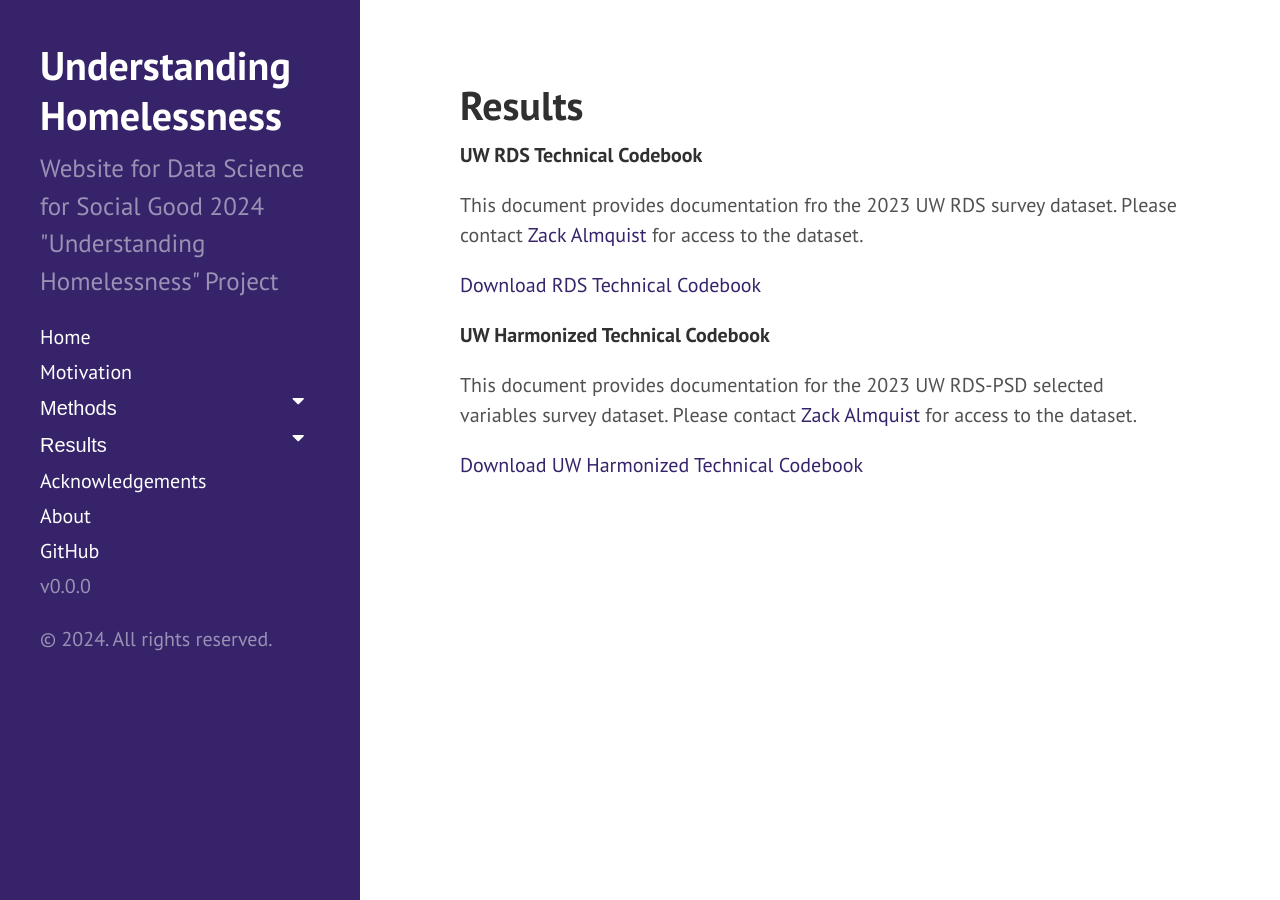
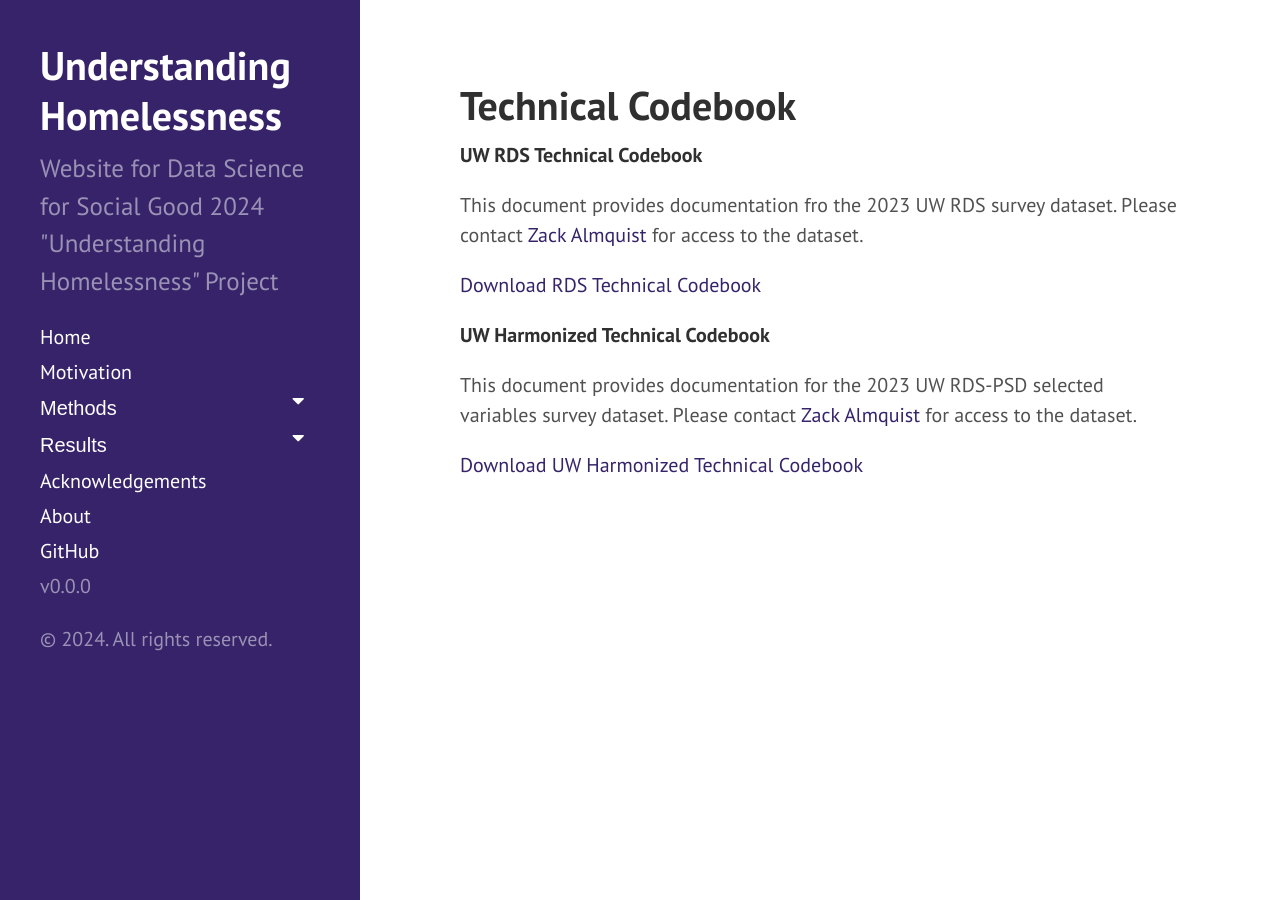
Before and after one commit to uwescience/DSSG2024_Understanding_Homelessness, a Jekyll site: the page built from technical_codebooks.md, in a window 1280 px wide. Built offline with Jekyll 4.4.1, drawn with Linux system fonts in a browser that asks for light colours.

Commit message:
Change title technical

```diff
--- a/technical_codebooks.md
+++ b/technical_codebooks.md
@@ -1,6 +1,6 @@
 ---
 layout: page
-title: Results
+title: Technical Codebook
 ---
 
 **UW RDS Technical Codebook**
```
